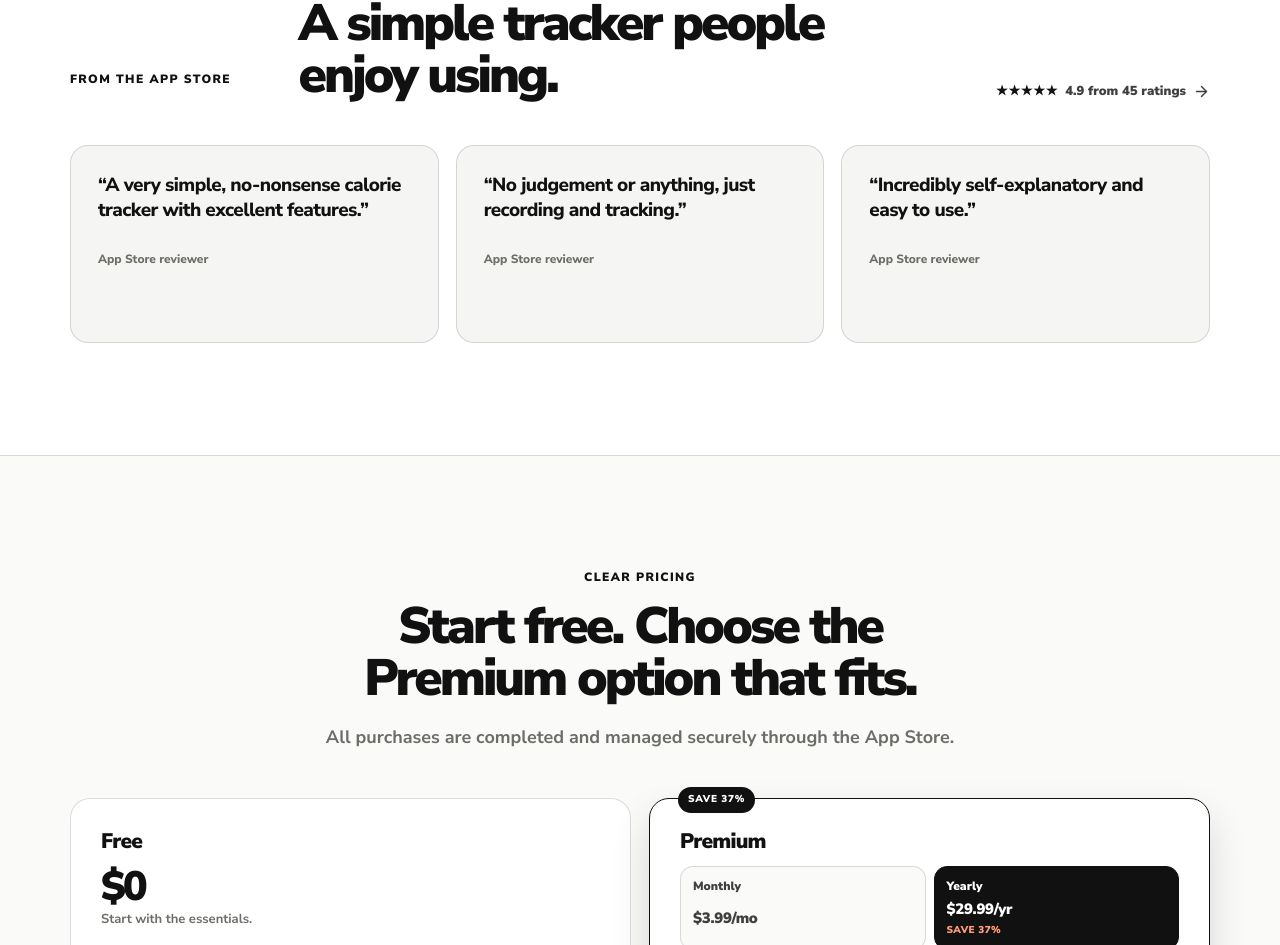
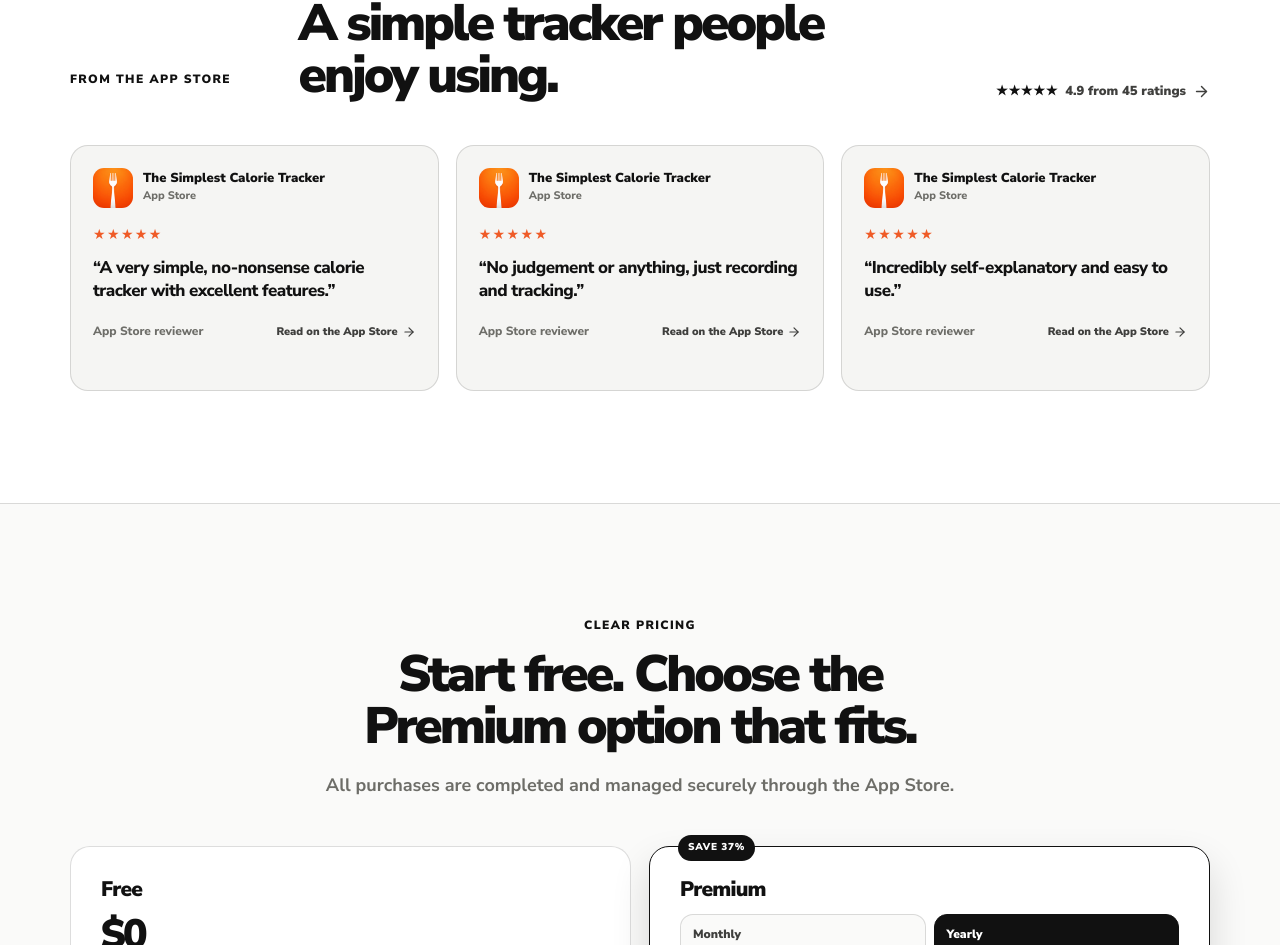
Before and after one commit to paulkhayet/CalorieTrackerWebsite, a Next.js app: page / in a window 1280 px wide. Shown: the part 3733-4678 px from the top of the page. Built offline with nearby package versions, Linux system fonts and the light colour scheme.

Commit message:
Style reviews like App Store cards

```diff
--- a/src/app/globals.css
+++ b/src/app/globals.css
@@ -682,26 +682,80 @@ h3 {
 }
 
 .testimonial {
-  min-height: 198px;
+  min-height: 246px;
   margin: 0;
   border: 1px solid var(--line);
   border-radius: 18px;
   background: var(--cream);
-  padding: 27px;
+  padding: 22px;
+}
+
+.testimonial__app {
+  display: flex;
+  align-items: center;
+  gap: 10px;
+  margin-bottom: 16px;
+}
+
+.testimonial__icon {
+  width: 40px;
+  height: 40px;
+  border-radius: 11px;
+}
+
+.testimonial__app div {
+  display: grid;
+  gap: 1px;
+}
+
+.testimonial__app strong {
+  font-size: 13px;
+  line-height: 1.2;
+}
+
+.testimonial__app span {
+  color: var(--muted);
+  font-size: 11px;
+  font-weight: 750;
+}
+
+.testimonial__stars {
+  margin-bottom: 11px;
+  color: var(--accent-orange);
+  font-size: 14px;
+  letter-spacing: 0.1em;
 }
 
 .testimonial blockquote {
-  margin: 0 0 26px;
-  font-size: 19px;
+  margin: 0 0 20px;
+  font-size: 17px;
   font-weight: 800;
   letter-spacing: -0.03em;
   line-height: 1.36;
 }
 
 .testimonial figcaption {
+  display: flex;
+  align-items: center;
+  justify-content: space-between;
+  gap: 12px;
   color: var(--muted);
   font-size: 12px;
   font-weight: 800;
+}
+
+.testimonial figcaption a {
+  display: inline-flex;
+  align-items: center;
+  gap: 4px;
+  flex: 0 0 auto;
+  color: var(--ink-soft);
+  font-size: 11px;
+  font-weight: 900;
+}
+
+.testimonial figcaption a:hover {
+  color: var(--ink);
 }
 
 .pricing {
--- a/src/app/page.tsx
+++ b/src/app/page.tsx
@@ -423,10 +423,34 @@ export default function Home() {
               </a>
             </div>
             <div className="testimonial-grid">
-              {appStoreSnapshot.testimonials.map((testimonial) => (
+              {appStoreSnapshot.testimonials.map((testimonial, index) => (
                 <figure className="testimonial" key={testimonial.quote}>
+                  <div className="testimonial__app">
+                    <Image
+                      alt=""
+                      className="testimonial__icon"
+                      height={40}
+                      src="/app-icon.png"
+                      width={40}
+                    />
+                    <div>
+                      <strong>The Simplest Calorie Tracker</strong>
+                      <span>App Store</span>
+                    </div>
+                  </div>
+                  <div aria-hidden="true" className="testimonial__stars">★★★★★</div>
                   <blockquote>“{testimonial.quote}”</blockquote>
-                  <figcaption>{testimonial.label}</figcaption>
+                  <figcaption>
+                    <span>{testimonial.label}</span>
+                    <a
+                      data-app-store-link={`testimonials-review-${index + 1}`}
+                      href={APP_STORE_URL}
+                      rel="noopener noreferrer"
+                      target="_blank"
+                    >
+                      Read on the App Store <ArrowRight aria-hidden="true" size={14} />
+                    </a>
+                  </figcaption>
                 </figure>
               ))}
             </div>
```
